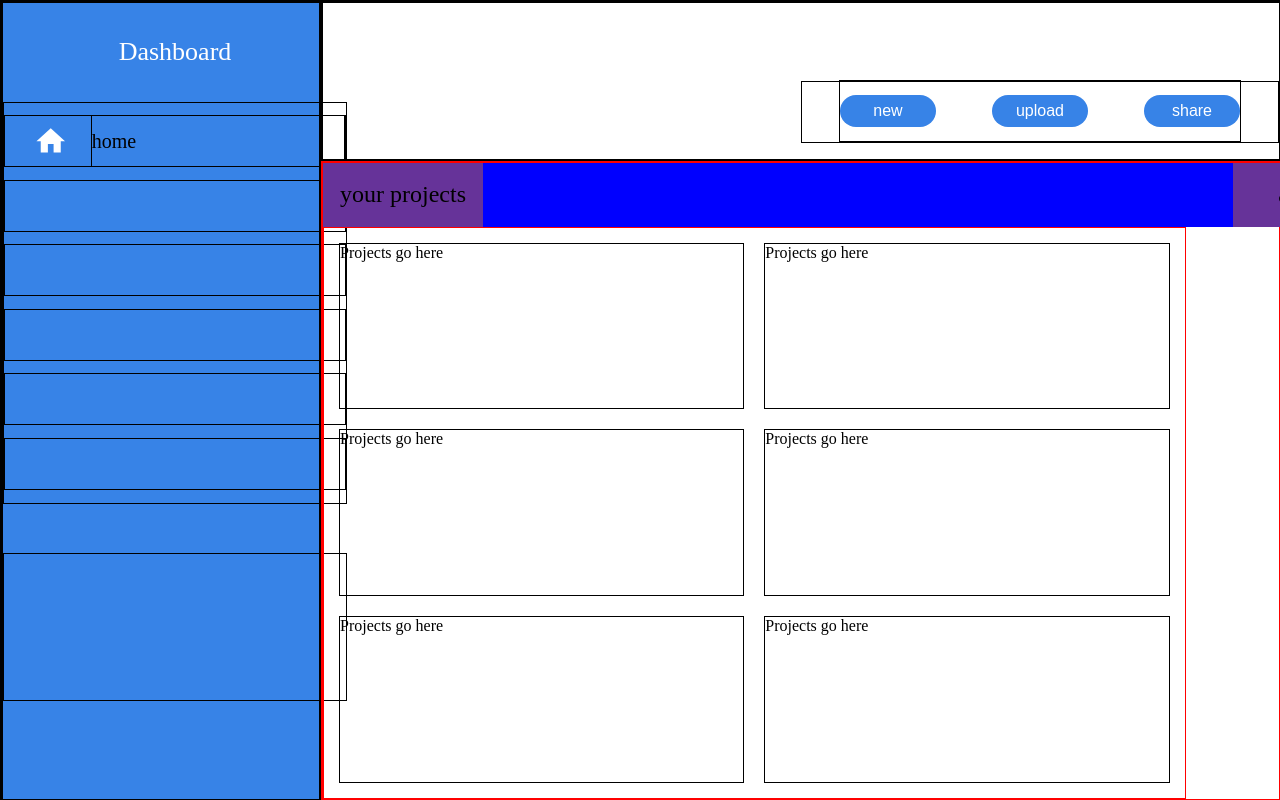
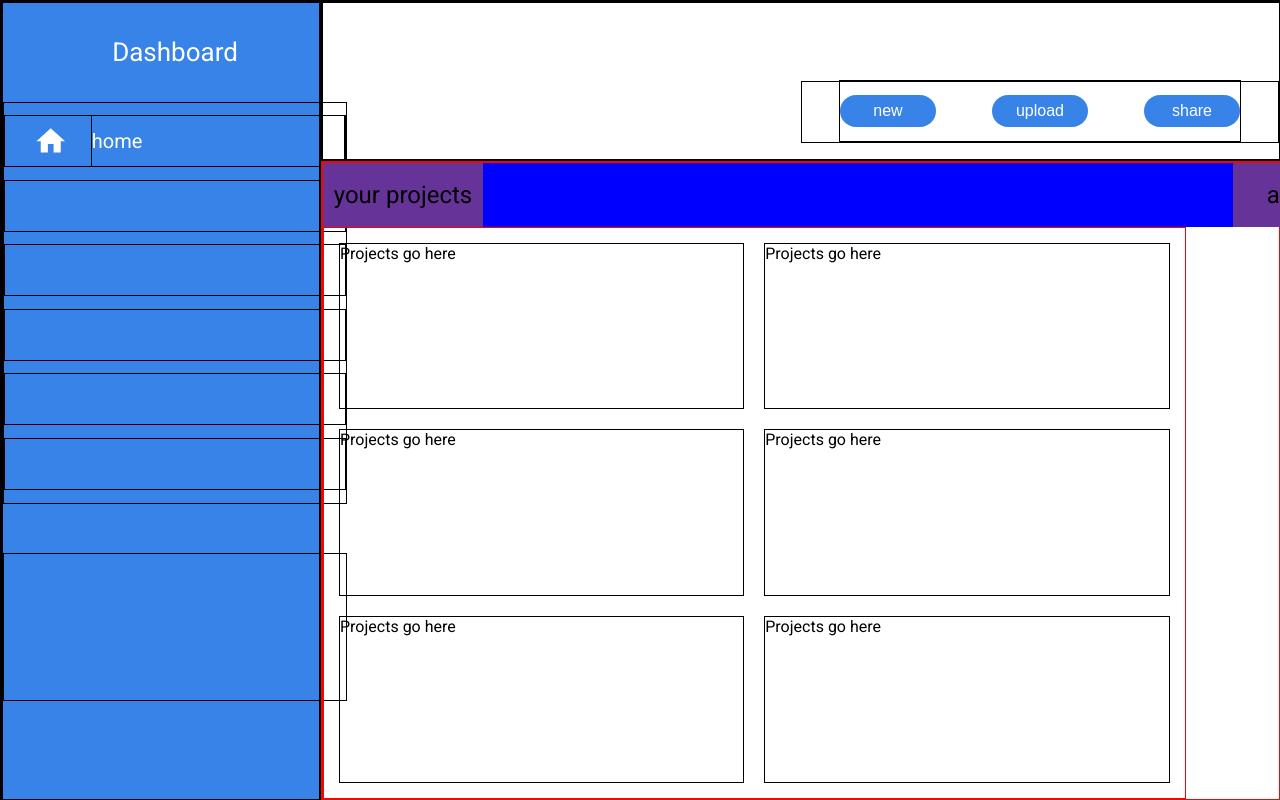
Before and after one commit to RainOfStone/AdminDashboard, a plain HTML site: page index.html in a window 1280 px wide. Drawn offline with Linux system fonts and the light colour scheme.

Commit message:
added roboto font

```diff
--- a/index.html
+++ b/index.html
@@ -4,6 +4,7 @@
         <meta charset="UTF-8">
         <title>Admin Dashboard</title>
         <link rel="stylesheet" href="style.css">
+        <link href='https://fonts.googleapis.com/css?family=Roboto' rel='stylesheet'>
         <meta name="viewport" content="width=device-width, initial-scale=1.0">
     </head>
     <body>
--- a/style.css
+++ b/style.css
@@ -2,6 +2,7 @@ html, body {
     height: 100%;
     margin: 0;
     overflow: hidden;
+    font-family: 'Roboto','Segoe UI', Tahoma, Geneva, Verdana, sans-serif;
 }
 .container {
     display: grid;
@@ -66,7 +67,6 @@ html, body {
 }
 .invert {
     filter: invert(100%);
-    padding: none;
 }
 .sidebar-group1 {
     grid-area: 3 / 1 / 9 / 2;
@@ -77,6 +77,7 @@ html, body {
     justify-content: space-evenly;
     align-items: center;
     height: 400px;
+    color: white;
 }
 .sidebar-item {
     height: 50px;
```
